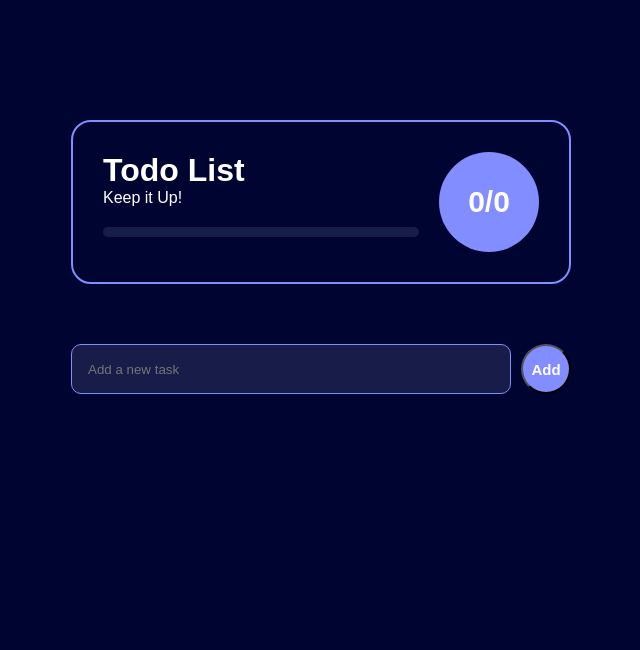
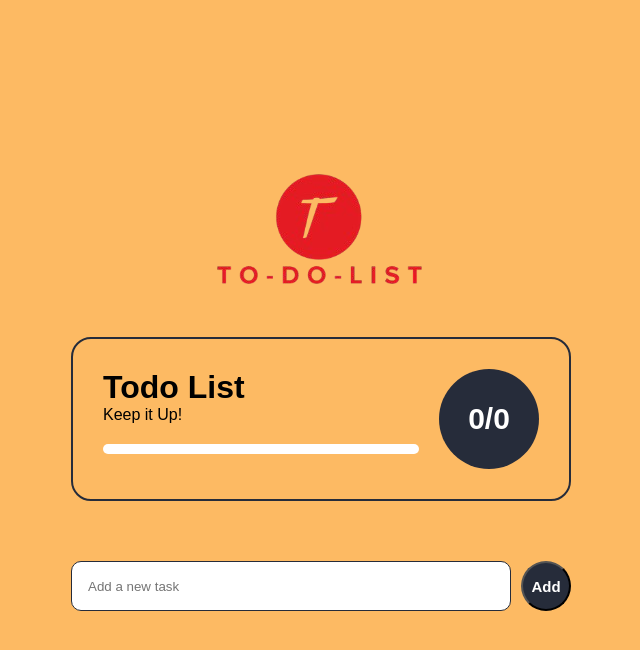
Before and after one commit to TshekoO/To-Do-List, a plain HTML site: page index.html in a window 1280 px wide. Shown: the whole page, without its empty margins (319-959 px from the left). Drawn offline with Linux system fonts and the light colour scheme.

Commit message:
added logo

```diff
--- a/index.html
+++ b/index.html
@@ -8,9 +8,12 @@
     <title>Todo List</title>
 </head>
 <body>
+
 <div class="container">
+    <img src="img/logo2-removebg-preview.png" alt="">
     <div class="stats-container">
         <div class="details">
+
             <h1>Todo List</h1>
             <p>Keep it Up!</p>
             <div id="progressBar">
@@ -18,7 +21,7 @@
             </div>
         </div>
         <div class="stats-number">
-            <p id="numbers">0/0</p>
+            <p id="numbers" >0/0</p>
         </div>
     </div>
     <form >
--- a/style.css
+++ b/style.css
@@ -4,18 +4,17 @@
     box-sizing: border-box;
 }
 :root{
-    --background:#000430;
-    --secondaryBackground:#171c48;
-    --text:#fff;
-    --purple:#828dff;
-    --teal:#24feee;
+    --background:#fdba63;
+    --secondaryBackground:#ffffff;
+    --text:#000000;
+    --purple:#262c3a;
+    --teal:#96a4d3;
 }
 body{
     font-family: 'Poppins', sans-serif;
     background-color: var(--background);
     color: var(--text);
-
-    height: 100vh;
+    height: 30vh;
 }
 .container{
     display: flex;
@@ -58,6 +57,7 @@ body{
     width: 100px;
     height: 100px;
     background-color: var(--purple);
+    color: white;
     display: flex;
     align-items: center;
 justify-content: center;
@@ -65,6 +65,7 @@ justify-content: center;
     font-size: 30px;
     font-weight: bold;
 }
+
 form{
     margin-top: 60px;
     width: 100%;
@@ -88,7 +89,7 @@ button{
     align-items: center;
     justify-content: center;
     background-color: var(--purple);
-    color: var(--text);
+    color: white;
    font-size: 15px;
    font-weight: bold;
    outline: none;
@@ -117,6 +118,7 @@ button{
     cursor: pointer;
 }
 .task input{
+    font-family: Arial, Helvetica, sans-serif;
     width: 20px;
     height: 20px;
 }
@@ -124,8 +126,10 @@ button{
     display: flex;
     align-items: center;
     gap: 10px;
+
 }
 .task.completed{
+
     text-decoration: line-through;
     color: var(--teal);
 }
```
Also changed, not shown: img/logo-removebg-preview.png (added), img/logo2-removebg-preview.png (added).
